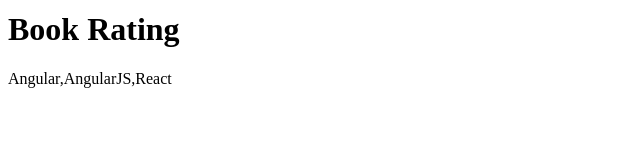
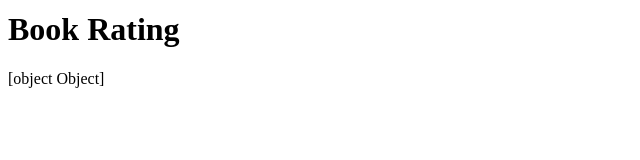
Before and after one commit to angular-schule/2020-06-angular-workshop-remote-duelmen, an Angular app in the folder book-rating/: page / in a window 1280 px wide. Shown: the part 122-282 px from the top of the page, without its empty margins (0-640 px from the left). Built offline with nearby package versions, Linux system fonts and the light colour scheme.

Commit message:
book interface

```diff
--- a/book-rating/src/app/dashboard/dashboard.component.ts
+++ b/book-rating/src/app/dashboard/dashboard.component.ts
@@ -1,4 +1,5 @@
 import { Component, OnInit } from '@angular/core';
+import { Book } from '../shared/book';
 
 @Component({
   selector: 'br-dashboard',
@@ -7,11 +8,16 @@
 })
 export class DashboardComponent implements OnInit {
 
-  books: string[];
+  books: Book[];
   constructor() { }
 
   ngOnInit(): void {
-    this.books = ['Angular', 'AngularJS', 'React'];
+    this.books = [{
+      isbn: '222',
+      title: 'Angular',
+      description: 'Tolles Buch!',
+      rating: 5
+    }];
   }
 
 }
--- /dev/null
+++ b/book-rating/src/app/shared/book.ts
@@ -0,0 +1,6 @@
+export interface Book {
+  isbn: string;
+  title: string;
+  description: string;
+  rating: number;
+}
```
